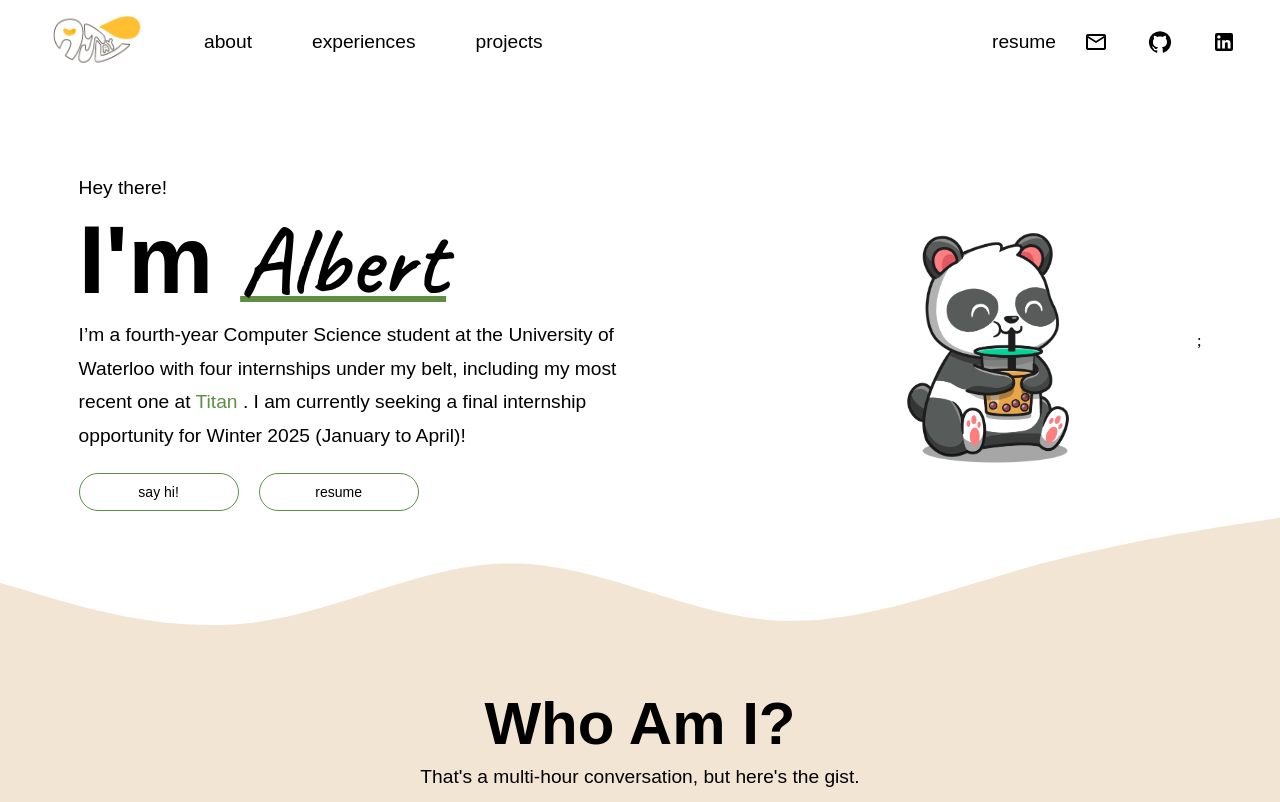
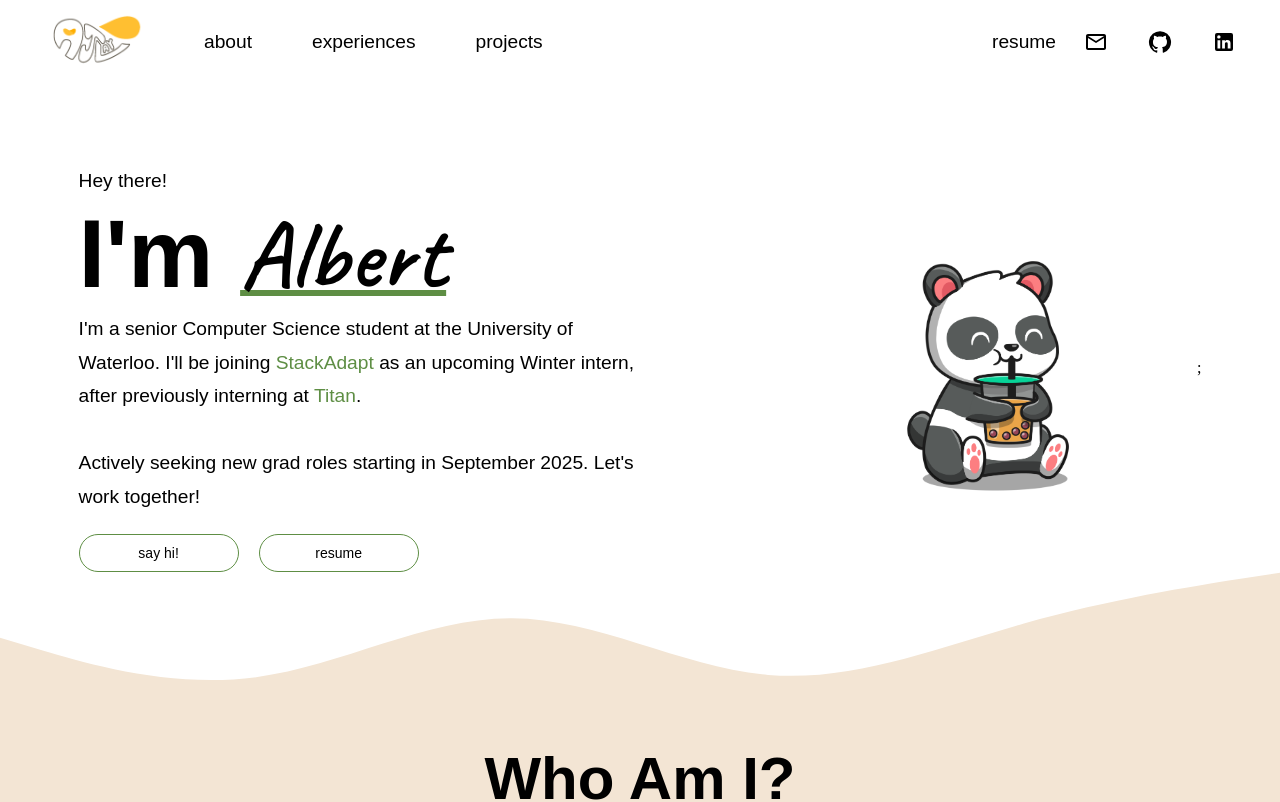
Before and after one commit to albertjlay/personal-website-v2, a React (Create React App) app: page / in a window 1280 px wide. Shown: the top 802 px of the page. Built offline with nearby package versions, Linux system fonts and the light colour scheme; the HTML template or start-up script is replaced by a standard one.

Commit message:
update summary

```diff
--- a/src/content.jsx
+++ b/src/content.jsx
@@ -19,12 +19,17 @@ import { Link } from '@mui/material';
 
 export const overviewContent = (
   <>
-    I’m a fourth-year Computer Science student at the University of Waterloo with four internships
-    under my belt, including my most recent one at{' '}
+    I'm a senior Computer Science student at the University of Waterloo. I'll be joining{' '}
+    <Link href='https://www.stackadapt.com/' underline='hover' target='_blank' rel='noreferrer'>
+      StackAdapt
+    </Link>{' '}
+    as an upcoming Winter intern, after previously interning at{' '}
     <Link href='https://www.titan.com/' underline='hover' target='_blank' rel='noreferrer'>
       Titan
-    </Link>{' '}
-    . I am currently seeking a final internship opportunity for Winter 2025 (January to April)!
+    </Link>
+    .
+    <br /> <br />
+    Actively seeking new grad roles starting in September 2025. Let's work together!
   </>
 );
 
```
